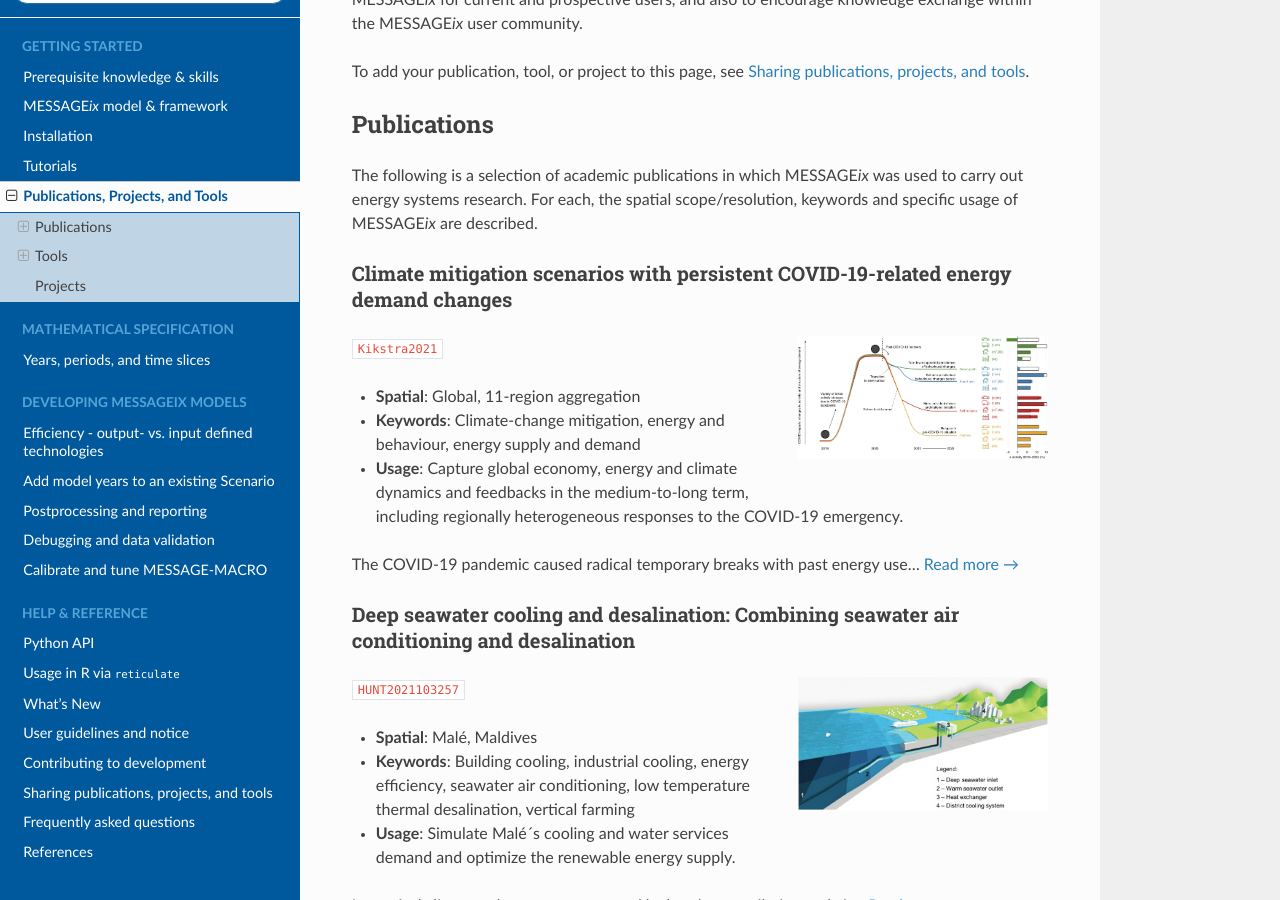
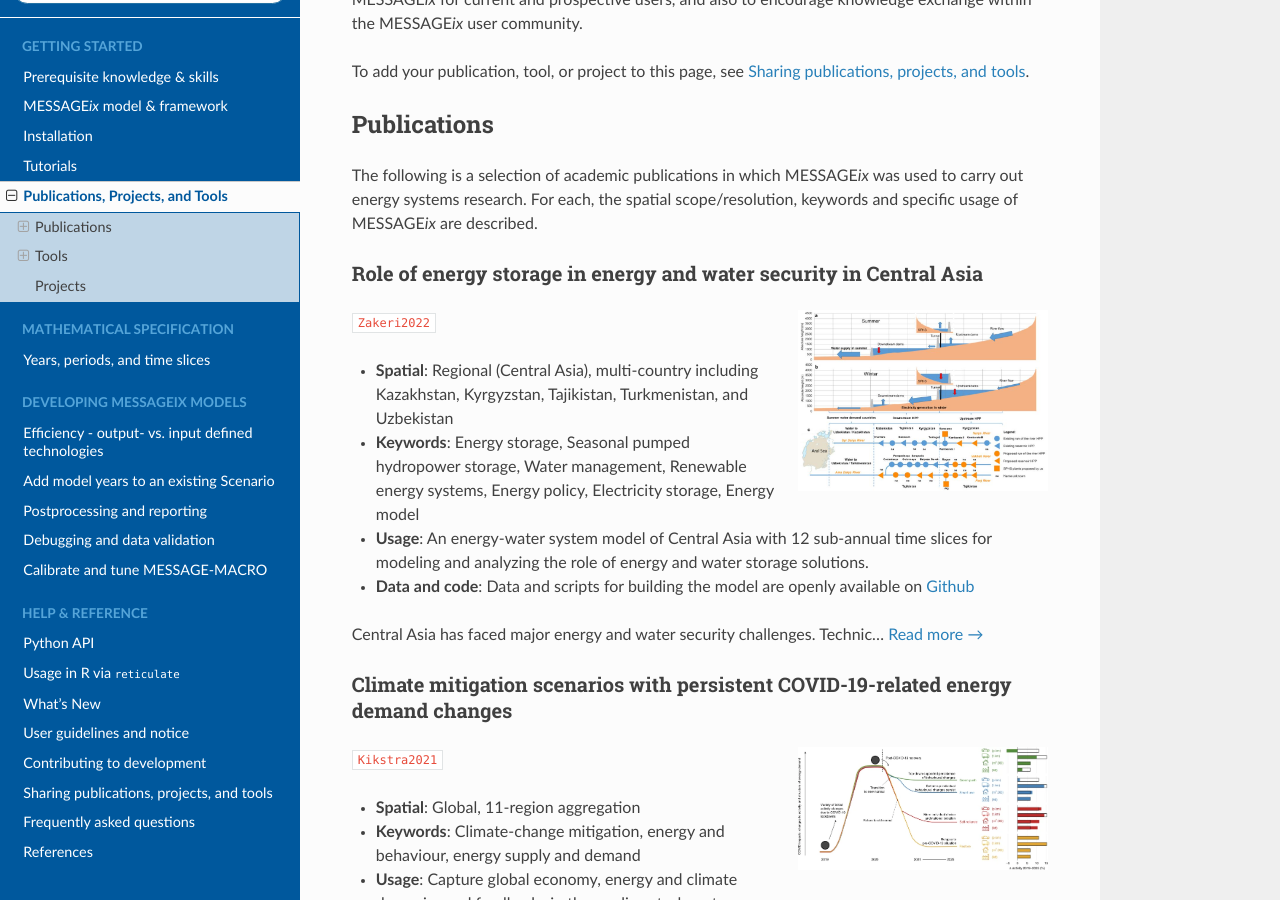
Before and after one commit to iiasa/message_ix, a Sphinx documentation site: the page built from doc/usage.rst, in a window 1280 px wide and 900 px high, scrolled down 508 px. Built offline with Sphinx 7.4.7 and the Read the Docs theme 2.0.0, drawn with Linux system fonts in a browser that asks for light colours; pages that are not in the unit, such as notebooks, are missing from menus; cross-references to code outside the pages are shown as plain code.

Commit message:
Update documentation for the Central Asia paper

```diff
--- a/doc/usage.rst
+++ b/doc/usage.rst
@@ -22,6 +22,21 @@
 
 The following is a selection of academic publications in which |MESSAGEix| was used to carry out energy systems research.
 For each, the spatial scope/resolution, keywords and specific usage of |MESSAGEix| are described.
+
+Role of energy storage in energy and water security in Central Asia
+-----------------------------------------------------------------------------------
+.. figure:: _static/usage_figures/10.1016-j.est.2022.104587.JPG
+   :width: 250px
+   :align: right
+
+:cite:ct:`Zakeri2022`
+
+- **Spatial**: Regional (Central Asia), multi-country including Kazakhstan, Kyrgyzstan, Tajikistan, Turkmenistan, and Uzbekistan
+- **Keywords**: Energy storage, Seasonal pumped hydropower storage, Water management, Renewable energy systems, Energy policy, Electricity storage, Energy model
+- **Usage**: An energy-water system model of Central Asia with 12 sub-annual time slices for modeling and analyzing the role of energy and water storage solutions.
+- **Data and code**: Data and scripts for building the model are openly available on `Github <https://github.com/iiasa/central-asia-storage>`__
+
+Central Asia has faced major energy and water security challenges. Technic… `Read more → <https://doi.org/10.1016/j.est.2022.104587>`__
 
 Climate mitigation scenarios with persistent COVID-19-related energy demand changes
 -----------------------------------------------------------------------------------
```
